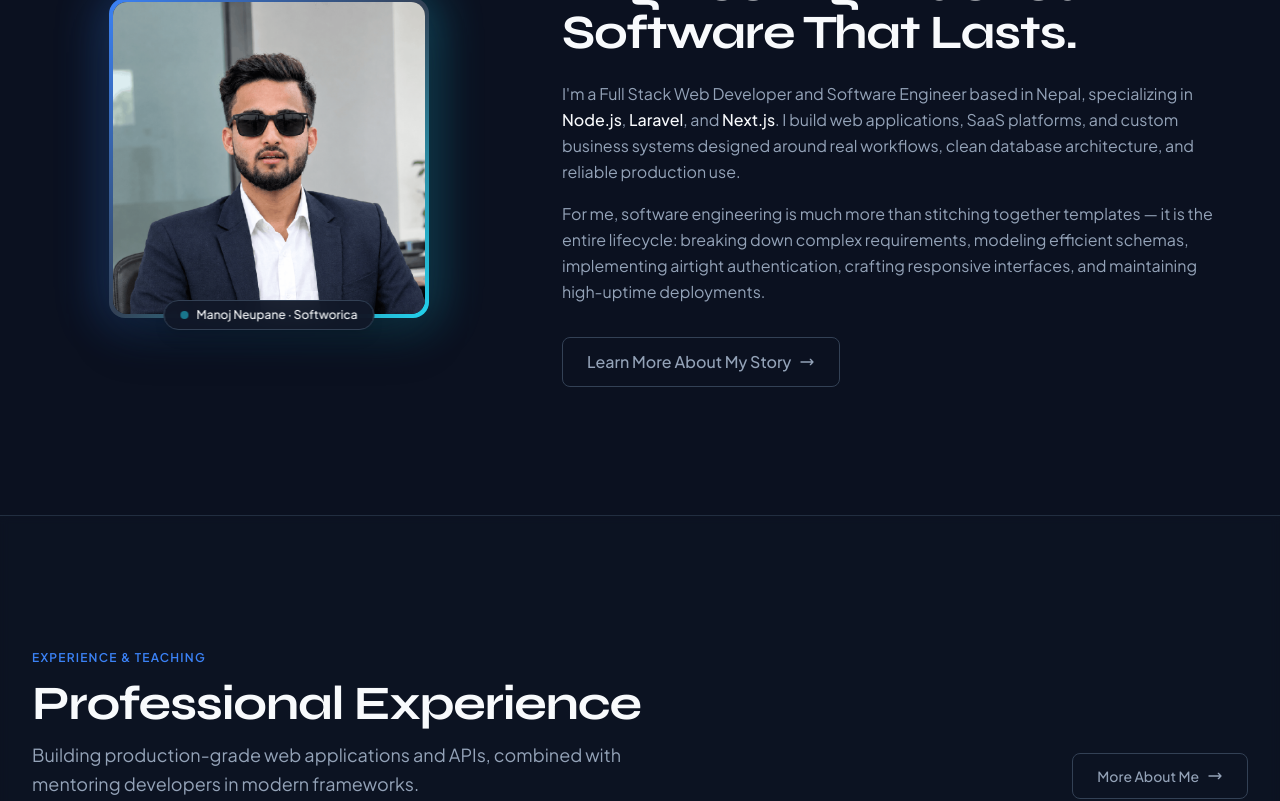
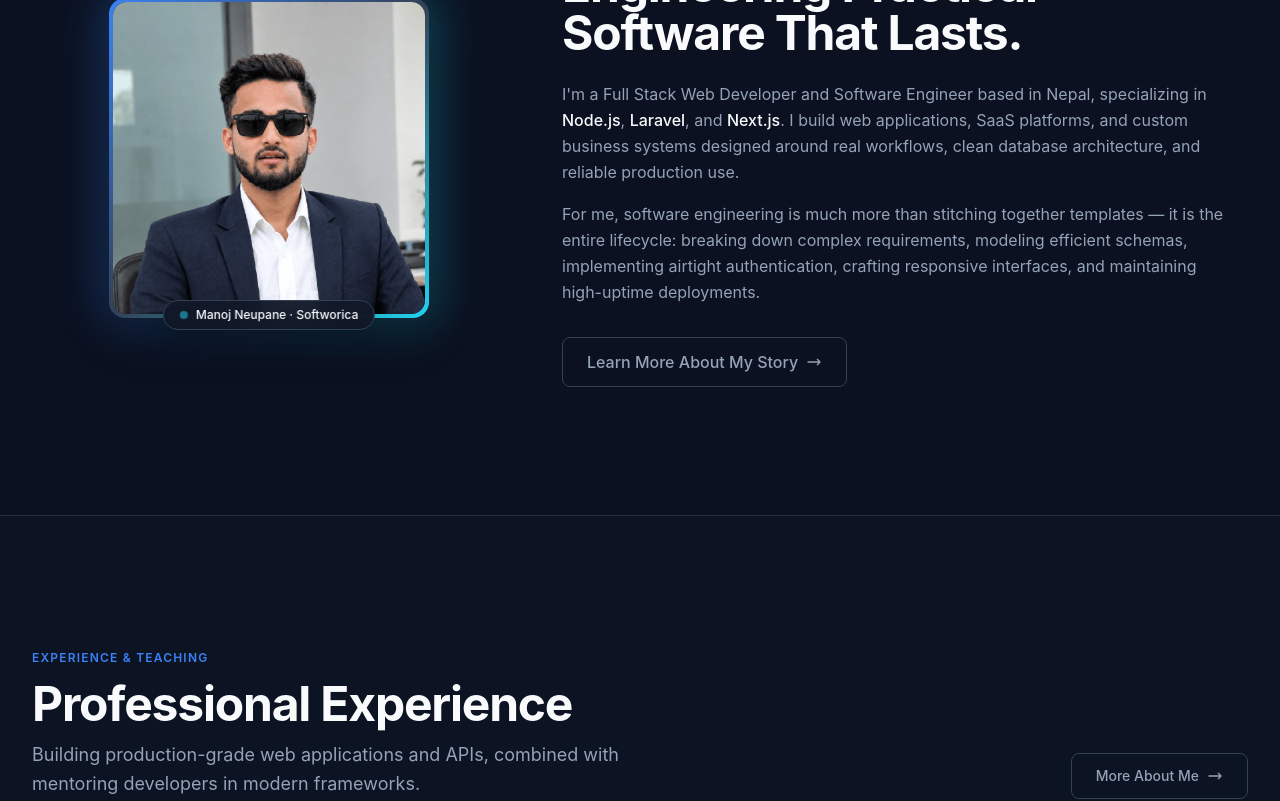
Before and after one commit to manojneupaneweb/manojneupane, a Next.js app: page / in a window 1280 px wide. Shown: the part 1313-2114 px from the top of the page. Built offline with nearby package versions, Linux system fonts and the light colour scheme.

Commit message:
style: apply Apple San Francisco font family across the entire project

```diff
--- a/src/app/globals.css
+++ b/src/app/globals.css
@@ -17,9 +17,9 @@
   --color-border: #334155;
   --color-success: #34D399;
   --color-error: #F87171;
-  --font-sans: var(--font-sans), "Plus Jakarta Sans", system-ui, -apple-system, sans-serif;
-  --font-display: var(--font-display), "Syne", system-ui, sans-serif;
-  --font-mono: ui-monospace, "SFMono-Regular", Menlo, Monaco, Consolas, monospace;
+  --font-sans: -apple-system, BlinkMacSystemFont, "SF Pro Text", "SF Pro Display", "San Francisco", "Helvetica Neue", Helvetica, Arial, sans-serif;
+  --font-display: -apple-system, BlinkMacSystemFont, "SF Pro Display", "San Francisco", "Helvetica Neue", Helvetica, Arial, sans-serif;
+  --font-mono: "SF Mono", "SFMono-Regular", ui-monospace, Menlo, Monaco, Consolas, monospace;
 }
 
 @layer base {
--- a/src/app/layout.tsx
+++ b/src/app/layout.tsx
@@ -1,24 +1,9 @@
 import type { Metadata } from "next";
-import { Plus_Jakarta_Sans, Syne } from "next/font/google";
 import "./globals.css";
 import Header from "@/components/Header";
 import Footer from "@/components/Footer";
 import { siteConfig } from "@/lib/data";
 import { Analytics } from "@vercel/analytics/react";
-
-const jakarta = Plus_Jakarta_Sans({
-  subsets: ["latin"],
-  variable: "--font-sans",
-  display: "swap",
-  weight: ["400", "500", "600", "700"],
-});
-
-const syne = Syne({
-  subsets: ["latin"],
-  variable: "--font-display",
-  display: "swap",
-  weight: ["600", "700", "800"],
-});
 
 // ─── Root Layout Metadata ────────────────────────────────────────────────────
 // Provides the global title template only. Every child page MUST export its own
@@ -145,10 +130,7 @@ export default function RootLayout({
   children: React.ReactNode;
 }) {
   return (
-    <html
-      lang="en"
-      className={`${jakarta.variable} ${syne.variable}`}
-    >
+    <html lang="en">
       <head>
         {/* Favicon */}
         <link rel="icon" type="image/svg+xml" href="/favicon.svg" />
--- a/tailwind.config.ts
+++ b/tailwind.config.ts
@@ -24,9 +24,36 @@ const config: Config = {
         border: "#334155",
       },
       fontFamily: {
-        sans: ["var(--font-sans)", "Plus Jakarta Sans", "system-ui", "sans-serif"],
-        display: ["var(--font-display)", "Syne", "system-ui", "sans-serif"],
-        mono: ["ui-monospace", "SFMono-Regular", "Menlo", "Monaco", "Consolas", "monospace"],
+        sans: [
+          "-apple-system",
+          "BlinkMacSystemFont",
+          '"SF Pro Text"',
+          '"SF Pro Display"',
+          '"San Francisco"',
+          '"Helvetica Neue"',
+          "Helvetica",
+          "Arial",
+          "sans-serif",
+        ],
+        display: [
+          "-apple-system",
+          "BlinkMacSystemFont",
+          '"SF Pro Display"',
+          '"San Francisco"',
+          '"Helvetica Neue"',
+          "Helvetica",
+          "Arial",
+          "sans-serif",
+        ],
+        mono: [
+          '"SF Mono"',
+          '"SFMono-Regular"',
+          "ui-monospace",
+          "Menlo",
+          "Monaco",
+          "Consolas",
+          "monospace",
+        ],
       },
       backgroundImage: {
         "gradient-accent": "linear-gradient(135deg, #3B82F6, #22D3EE, #34D399)",
```
